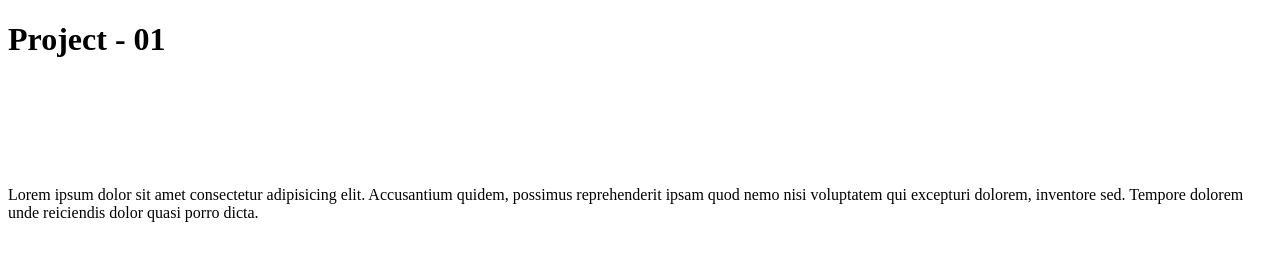
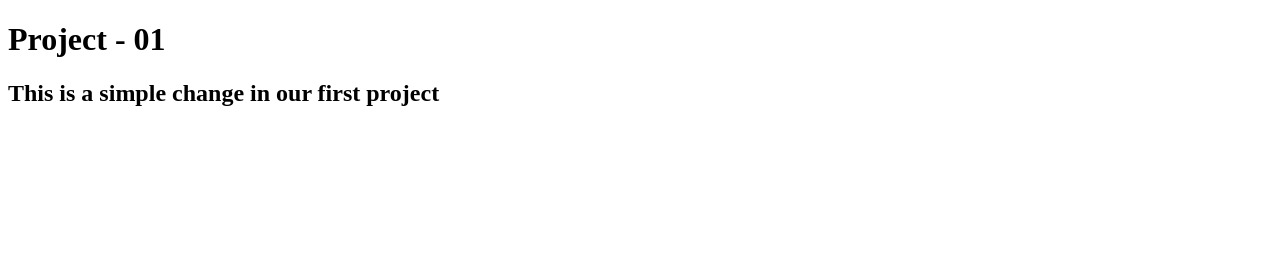
Before and after one commit to backeamin/p-1, a plain HTML site: page index.html in a window 1280 px wide. Drawn offline with Linux system fonts and the light colour scheme.

Commit message:
Modified INDEX FILE

```diff
--- a/index.html
+++ b/index.html
@@ -8,11 +8,7 @@
 </head>
 <body>
     <h1>Project - 01</h1>
-    <br>
-    <br>
-    <br>
-    <br>
-    <br>
-    <p>Lorem ipsum dolor sit amet consectetur adipisicing elit. Accusantium quidem, possimus reprehenderit ipsam quod nemo nisi voluptatem qui excepturi dolorem, inventore sed. Tempore dolorem unde reiciendis dolor quasi porro dicta.</p>
+
+    <h2>This is a simple change in our first project</h2>
 </body>
 </html>
```
